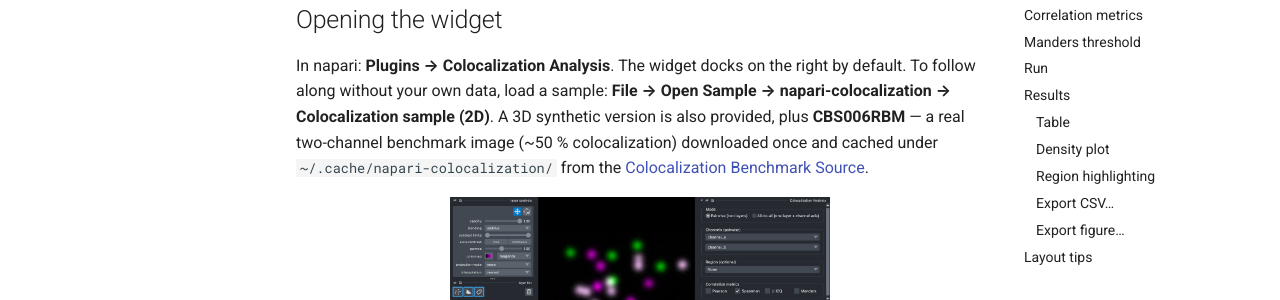
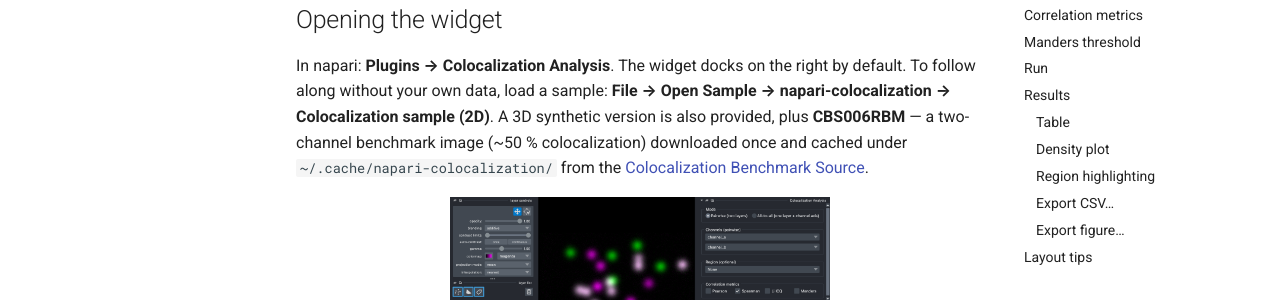
Before and after one commit to DBI-INFRA/napari-colocalization, an MkDocs documentation site: the page built from docs/usage.md, in a window 1280 px wide and 900 px high. Shown: the part 285-585 px from the top of the window. Built offline with MkDocs 1.6.1 and Material for MkDocs 9.7.7, drawn with Linux system fonts in a browser that asks for light colours; comment, search, counter and statistics services are not loaded.

Commit message:
fix mentions of CBS006RBM

```diff
--- a/docs/usage.md
+++ b/docs/usage.md
@@ -10,7 +10,7 @@ dock widget, top to bottom.
 In napari: **Plugins → Colocalization Analysis**. The widget docks on the
 right by default. To follow along without your own data, load a sample:
 **File → Open Sample → napari-colocalization → Colocalization sample (2D)**.
-A 3D synthetic version is also provided, plus **CBS006RBM** — a real
+A 3D synthetic version is also provided, plus **CBS006RBM** — a
 two-channel benchmark image (~50 % colocalization) downloaded once and
 cached under `~/.cache/napari-colocalization/` from the
 [Colocalization Benchmark Source](https://colocalization-benchmark.com).
--- a/src/napari_colocalization/napari.yaml
+++ b/src/napari_colocalization/napari.yaml
@@ -14,7 +14,7 @@ contributions:
       title: Load 3D colocalization sample
     - id: napari-colocalization.make_sample_data_cbs006rbm
       python_name: napari_colocalization._sample_data:make_sample_data_cbs006rbm
-      title: Load CBS006RBM real colocalization sample
+      title: Load CBS006RBM colocalization sample
   widgets:
     - command: napari-colocalization.make_widget
       display_name: Colocalization Analysis
```
Also changed, not shown: README.md (+1 -1 lines), 1 other file.
